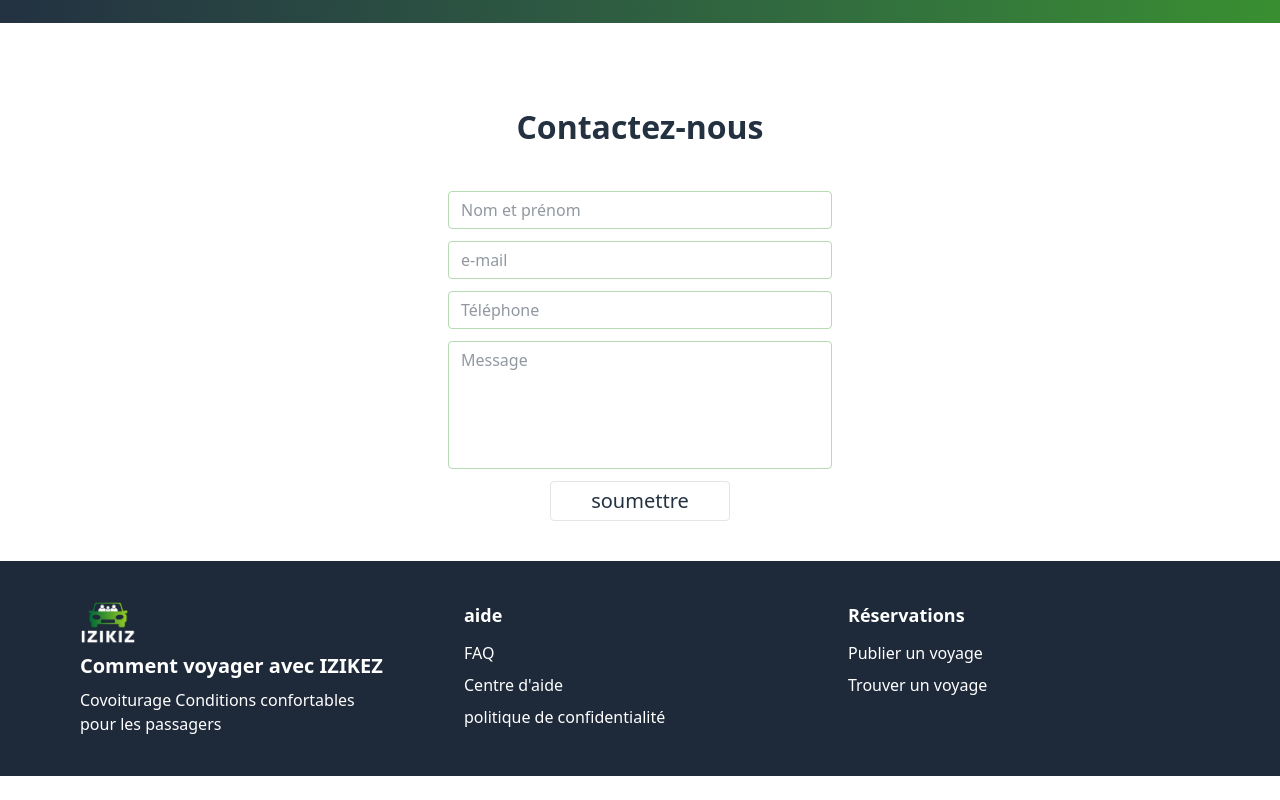
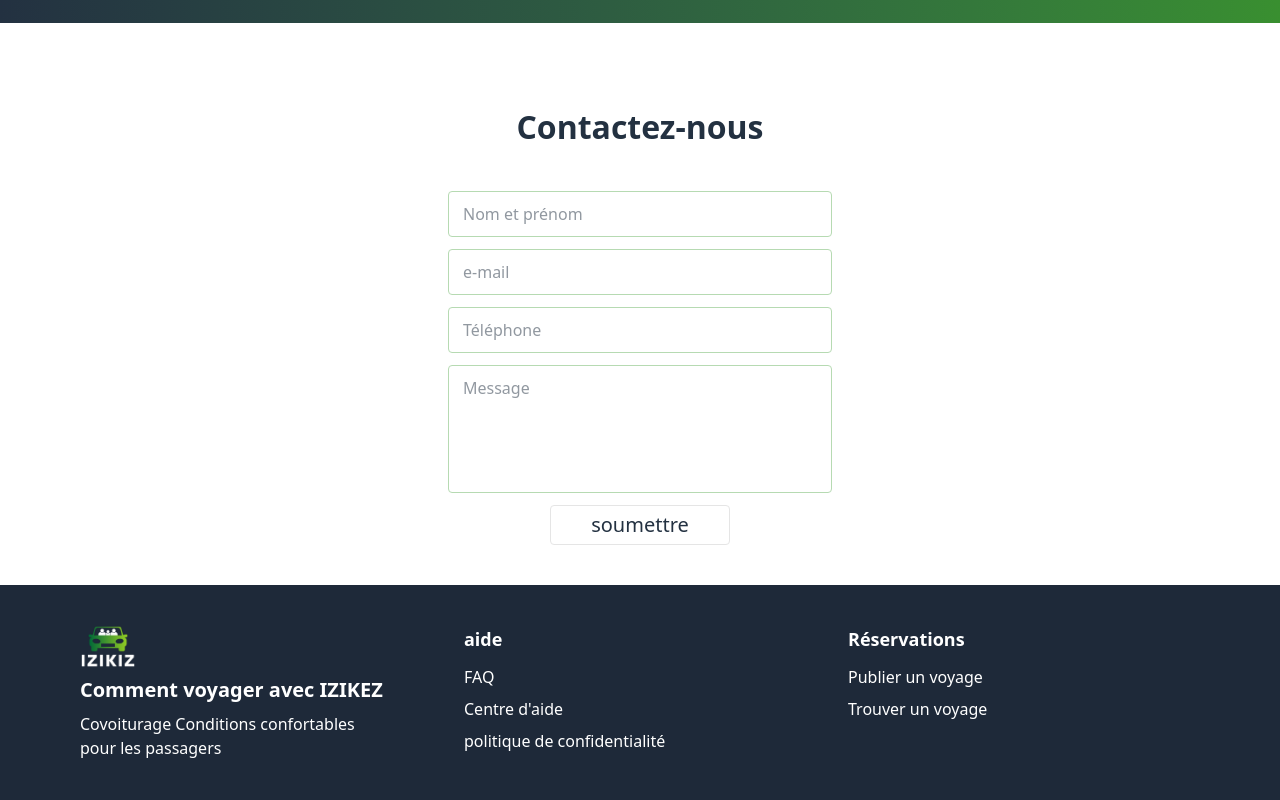
Before and after one commit to muhammad-sy1/first-app, a React (Vite) app: page / in a window 1280 px wide. Shown: the part 1511-2311 px from the top of the page. Before the commit the page ends 2287 px from the top, so only its background shows below. Built offline with nearby package versions, Linux system fonts and the light colour scheme.

Commit message:
New Update

```diff
--- a/src/index.css
+++ b/src/index.css
@@ -202,10 +202,12 @@ button:focus-visible {
 
 input,
 textarea {
-  padding: 6px 12px;
+  padding: 10px 14px;
   border-radius: 4px;
   border: solid 1px #b6dab2;
-  box-shadow: inset 0px 0px transparent !important;
+  transition: box-shadow 0.1s linear;
+  box-shadow: 0px 0px 10px 0px transparent;
+  /* box-shadow: inset 0px 0px transparent !important; */
 }
 
 input:focus,
@@ -214,5 +216,5 @@ textarea:focus,
 textarea:focus-visible {
   outline: none;
   border: solid 1px #67bc5e;
-  box-shadow: 0px 0px 10px 0px #b6dab2;
+  box-shadow: 0px 0px 10px 0px #b3e6ae;
 }
```
